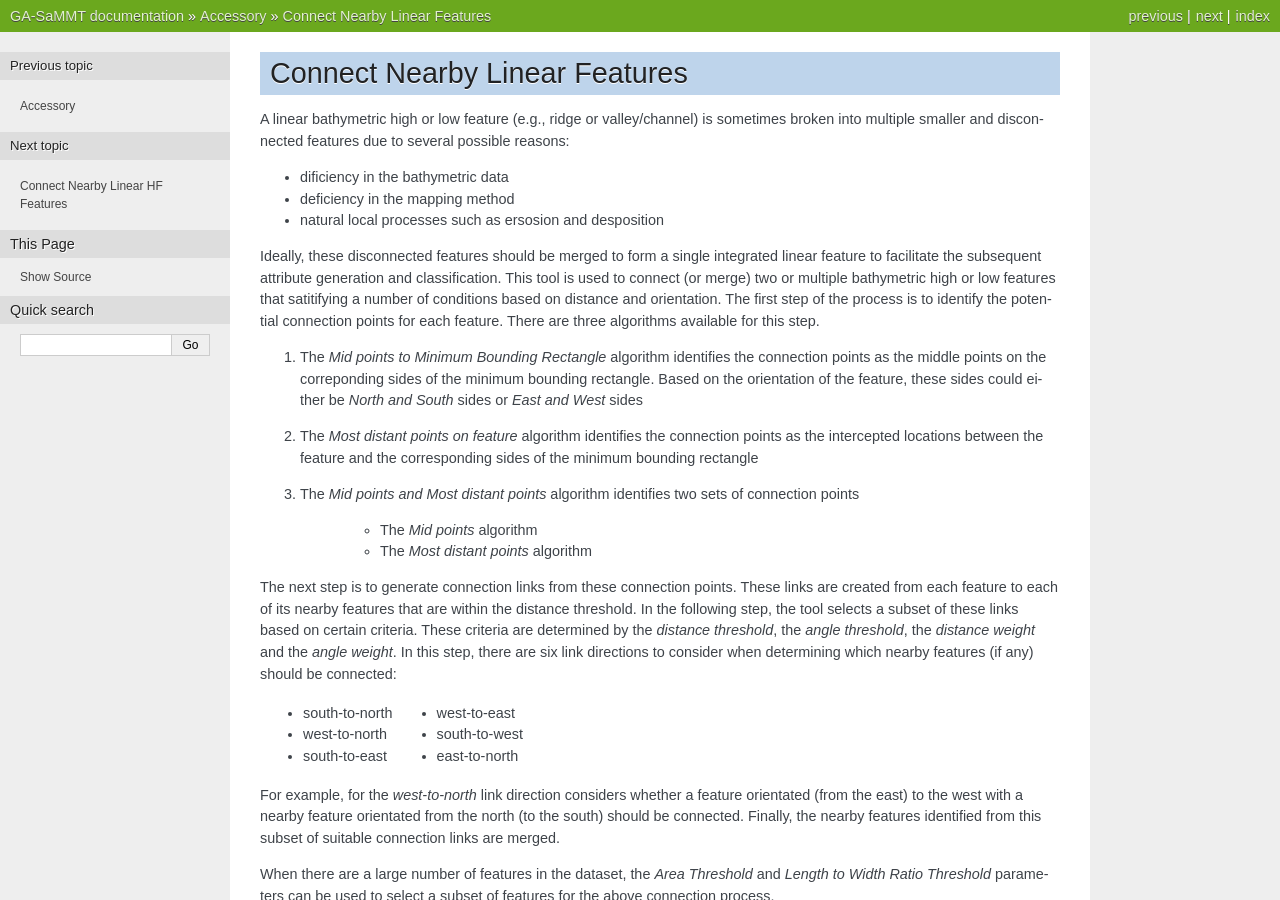
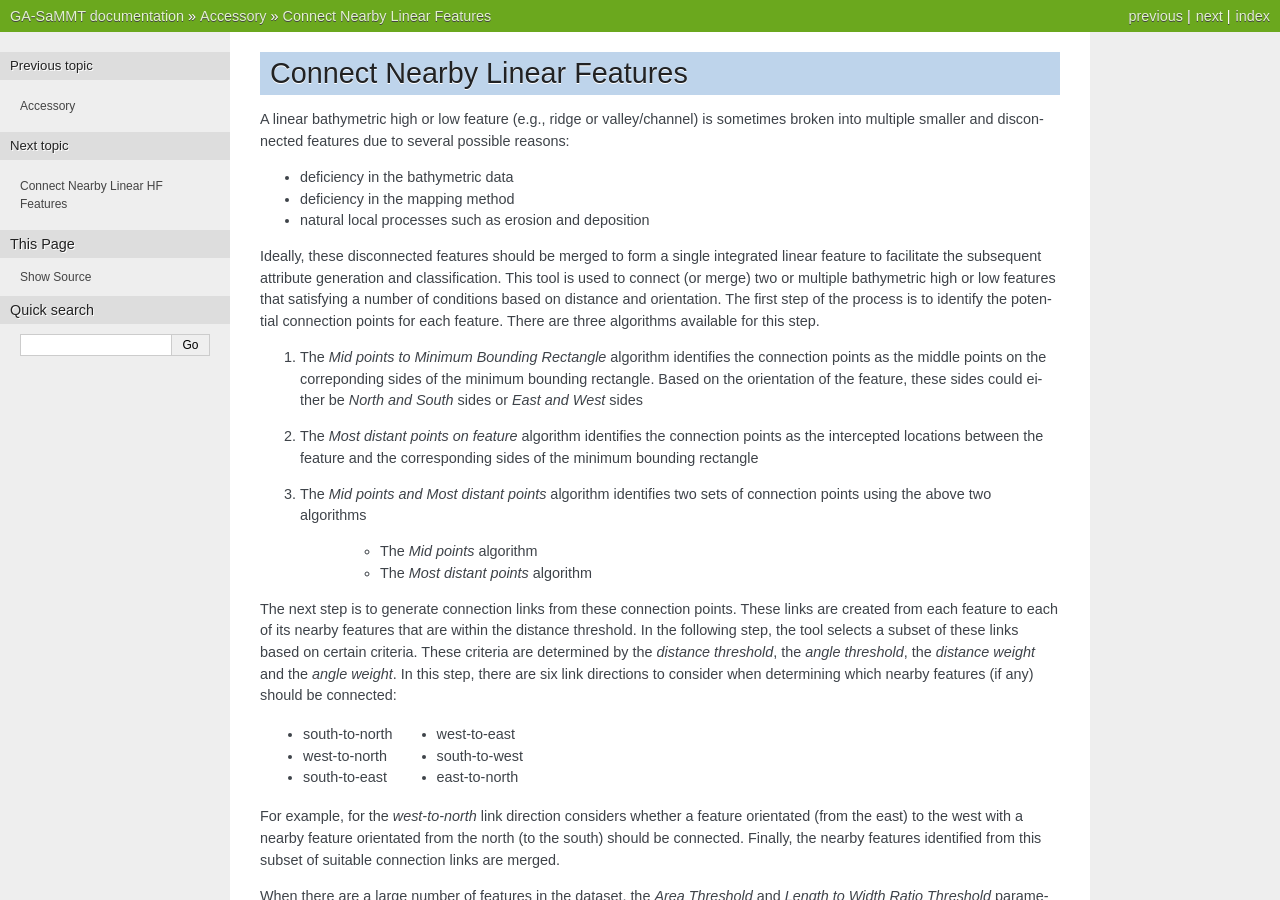
Before and after one commit to GeoscienceAustralia/GA-SaMMT, a Sphinx documentation site: the page built from docs/source/connect_nearby_linear_features.rst, in a window 1280 px wide and 900 px high. Built offline with Sphinx 7.4.7, drawn with Linux system fonts in a browser that asks for light colours.

Commit message:
Fix: Minor grammatical changes.

```diff
--- a/docs/source/bathymetric_features.rst
+++ b/docs/source/bathymetric_features.rst
@@ -2,7 +2,7 @@ Bathymetric Features
 ====================
 
 
-This toolset contains several tools that are used to map both high and low bathymtric features from a bathymetric data.
+This toolset contains several tools that are used to map both high and low bathymetric features from bathymetry data.
 
 
 .. toctree::
--- a/docs/source/classification_feature.rst
+++ b/docs/source/classification_feature.rst
@@ -2,7 +2,7 @@ Classification Feature
 ======================
 
 
-The tools in this toolset are used to classify each bathymetric high or low features into a feature type.
+The tools in this toolset are used to classify each bathymetric high or low features into a seabed morphology feature type.
 
 The classification scheme is based on this publication :cite:`dove_2020_4075248`
 
--- a/docs/source/classify_bathymetric_high_features.rst
+++ b/docs/source/classify_bathymetric_high_features.rst
@@ -2,7 +2,7 @@ Classify Bathymetric High Features
 ----------------------------------
 
 
-This tool classifies each bathymetric high feature into one of these 10 feature types:
+This tool classifies each bathymetric high feature into one of these 10 morphology feature types:
 
 .. hlist::
    :columns: 2
--- a/docs/source/classify_bathymetric_low_features.rst
+++ b/docs/source/classify_bathymetric_low_features.rst
@@ -2,7 +2,7 @@ Classify Bathymetric Low Features
 ---------------------------------
 
 
-This tool classifies each bathymetric low feature into one of these 8 feature types:
+This tool classifies each bathymetric low feature into one of these 8 morphology feature types:
 
 .. hlist::
    :columns: 2
--- a/docs/source/connect_nearby_linear_features.rst
+++ b/docs/source/connect_nearby_linear_features.rst
@@ -4,18 +4,18 @@ Connect Nearby Linear Features
 
 A linear bathymetric high or low feature (e.g., ridge or valley/channel) is sometimes broken into multiple smaller and disconnected features due to several possible reasons:
 
-* dificiency in the bathymetric data
+* deficiency in the bathymetric data
 * deficiency in the mapping method
-* natural local processes such as ersosion and desposition
+* natural local processes such as erosion and deposition
 
 Ideally, these disconnected features should be merged to form a single integrated linear feature to facilitate the subsequent attribute generation and classification.
-This tool is used to connect (or merge) two or multiple bathymetric high or low features that satitifying a number of conditions based on distance and orientation.
+This tool is used to connect (or merge) two or multiple bathymetric high or low features that satisfying a number of conditions based on distance and orientation.
 The first step of the process is to identify the potential connection points for each feature.
 There are three algorithms available for this step.
 
 1. The *Mid points to Minimum Bounding Rectangle* algorithm identifies the connection points as the middle points on the correponding sides of the minimum bounding rectangle. Based on the orientation of the feature, these sides could either be *North and South* sides or *East and West* sides
 2. The *Most distant points on feature* algorithm identifies the connection points as the intercepted locations between the feature and the corresponding sides of the minimum bounding rectangle
-3. The *Mid points and Most distant points* algorithm identifies two sets of connection points
+3. The *Mid points and Most distant points* algorithm identifies two sets of connection points using the above two algorithms
 
     * The *Mid points* algorithm
     * The *Most distant points* algorithm
```
Also changed, not shown: docs/source/connect_nearby_linear_hf_features.rst (+4 -4 lines).
